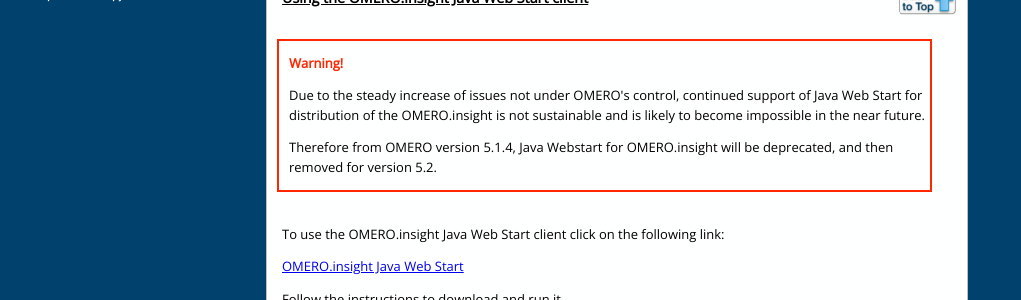
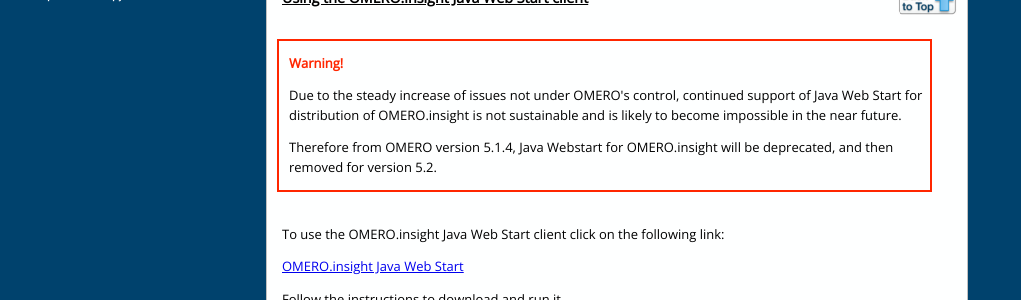
Before and after one commit to snoopycrimecop/ome-help, a Jekyll site: the page built from demo-server.html, in a window 1280 px wide and 900 px high, scrolled down 2320 px. Shown: the part 174-474 px from the top of the window, without its empty margins (0-1021 px from the left). Built offline with Jekyll 4.4.1, drawn with Linux system fonts in a browser that asks for light colours; Markdown is read by kramdown in place of the engine named in the settings.

Commit message:
Correcting typo as above

```diff
--- a/demo-server.html
+++ b/demo-server.html
@@ -128,7 +128,7 @@
 <div class="warning">
 <p class="warning-title">Warning!</p>
 
-<p class="warning-text">Due to the steady increase of issues not under OMERO's control, continued support of Java Web Start for distribution of the OMERO.insight is not sustainable and is likely to become impossible in the near future.</p>
+<p class="warning-text">Due to the steady increase of issues not under OMERO's control, continued support of Java Web Start for distribution of OMERO.insight is not sustainable and is likely to become impossible in the near future.</p>
 
 <p class="warning-text">Therefore from OMERO version 5.1.4, Java Webstart for OMERO.insight will be deprecated, and then removed for version 5.2.</p>
 
--- a/getting-started-5.html
+++ b/getting-started-5.html
@@ -512,7 +512,7 @@
 <div class="warning">
 <p class="warning-title">Warning!</p>
 
-<p class="warning-text">Due to the steady increase of issues not under OMERO's control, continued support of Java Web Start for distribution of the OMERO.insight is not sustainable and is likely to become impossible in the near future.</p>
+<p class="warning-text">Due to the steady increase of issues not under OMERO's control, continued support of Java Web Start for distribution of OMERO.insight is not sustainable and is likely to become impossible in the near future.</p>
 
 <p class="warning-text">Therefore from OMERO version 5.1.4, Java Webstart for OMERO.insight will be deprecated, and then removed for version 5.2.</p>
 
--- a/web-client.html
+++ b/web-client.html
@@ -365,7 +365,7 @@
 <div class="warning">
 <p class="warning-title">Warning!</p>
 
-<p class="warning-text">Due to the steady increase of issues not under OMERO's control, continued support of Java Web Start for distribution of the OMERO.insight is not sustainable and is likely to become impossible in the near future.</p>
+<p class="warning-text">Due to the steady increase of issues not under OMERO's control, continued support of Java Web Start for distribution of OMERO.insight is not sustainable and is likely to become impossible in the near future.</p>
 
 <p class="warning-text">Therefore from OMERO version 5.1.4, Java Webstart for OMERO.insight will be deprecated, and then removed for version 5.2.</p>
 
```
